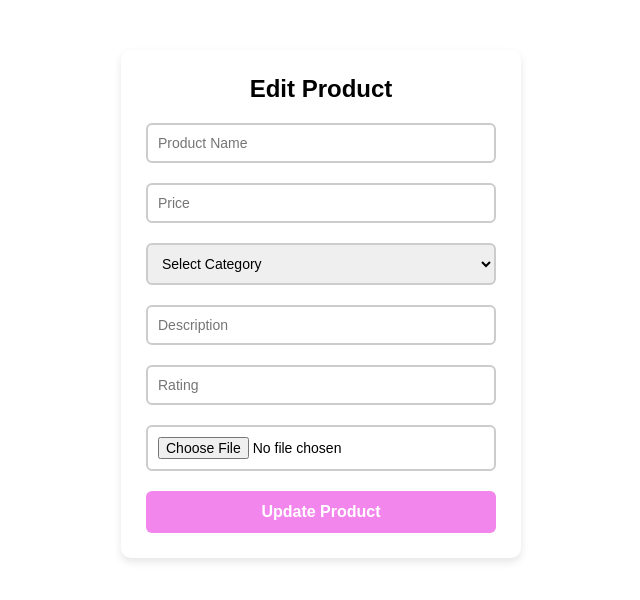
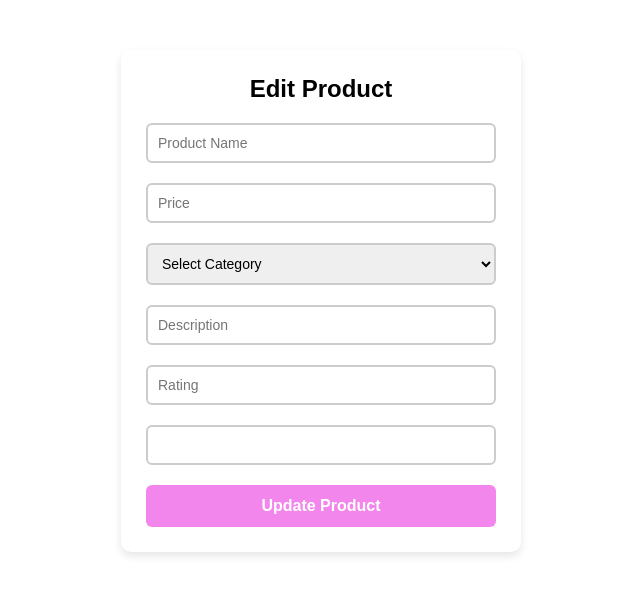
Before and after one commit to pushpa032/PurplleAppFullProject, a React (Vite) app in the folder purplle-app/: page /admin/editProduct/1 in a window 1280 px wide. Shown: the top 600 px of the page, without its empty margins (319-959 px from the left). Built offline with nearby package versions, Linux system fonts and the light colour scheme; no server answers.

Commit message:
edit product add image url

```diff
--- a/purplle-app/src/pages/EditProduct.jsx
+++ b/purplle-app/src/pages/EditProduct.jsx
@@ -13,7 +13,7 @@ function EditProduct(){
     const [category, setCategory] = useState("");
     const [description, setDescription] = useState("");
     const [rating, setRating] = useState("");
-    const [image, setImage] = useState(null);
+    const [imageurl, setImageUrl] = useState(null);
 
     useEffect(() => {
         axios.get(`https://purplleappbackend.onrender.com/products/${id}`)
@@ -38,7 +38,7 @@ function EditProduct(){
         formData.append("rating", rating);
 
         if (image){
-            formData.append("file", image);
+            formData.append("imageUrl", image);
         }
 
         await axios.put(`https://purplleappbackend.onrender.com/products/${id}`, formData);
@@ -93,8 +93,8 @@ function EditProduct(){
                 />
 
                 <input
-                type="file"
-                onChange={(e) => setImage(e.target.files[0])}
+                type="imageUrl"
+                onChange={(e) => setImageUrl(e.target.value)}
                 />
 
                 <button type="submit">
```
